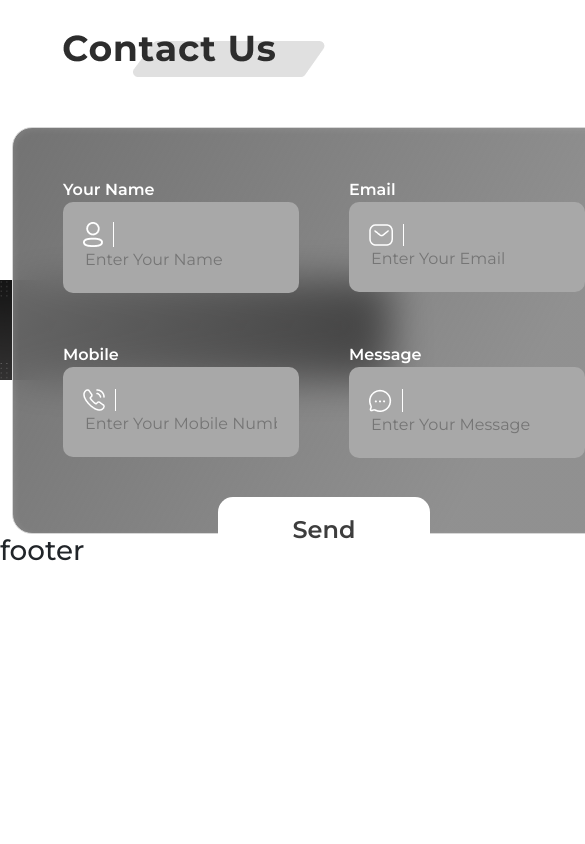
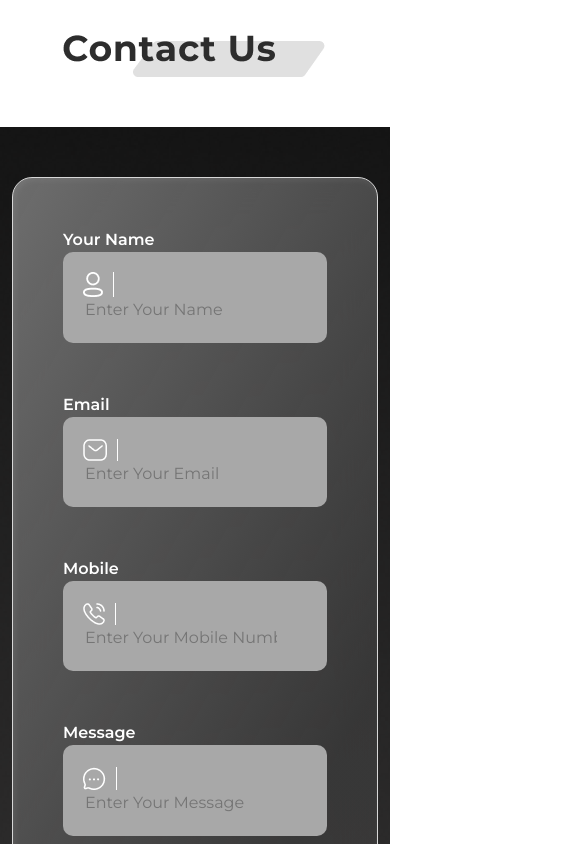
Before and after one commit to bilalbhatti139/Scan-Web, a React (Create React App) app: page / in a window 390 px wide. Shown: the part 7140-7984 px from the top of the page, 585 px wide, since content can reach past the window. Before the commit the page ends 7715 px from the top, so only its background shows below. Built offline with nearby package versions, Linux system fonts and the light colour scheme.

Commit message:
mobile setting

```diff
--- a/src/components/contact/style.scss
+++ b/src/components/contact/style.scss
@@ -9,12 +9,21 @@
     background-size: contain;
     background-repeat: no-repeat;
     background-position: center center;
+
+    @media (max-width: 767px) {
+      background-size: cover;
+    }
   }
 
   &__contact-row {
     display: grid;
     grid-template-columns: 1fr 2fr;
     align-items: center;
+
+    @media (max-width: 767px) {
+      grid-template-columns: 1fr;
+      padding: 50px 0px;
+    }
   }
 
   &__form-box {
@@ -37,6 +46,10 @@
     display: grid;
     grid-template-columns: 1fr 1fr;
     grid-gap: 50px;
+
+    @media (max-width: 767px) {
+      grid-template-columns: 1fr;
+    }
   }
 
   &__input {
@@ -70,6 +83,9 @@
     margin: auto;
     text-align: center;
     bottom: -30px;
+    @media (max-width: 767px) {
+      position: inherit;
+    }
     button {
       background: #ffffff;
       color: #3d3d3d;
@@ -78,6 +94,7 @@
       border: none;
       font-weight: 600;
       font-size: 24px;
+      margin-top: 50px;
     }
   }
 
@@ -89,5 +106,9 @@
     position: relative;
     top: -75px;
     right: 75px;
+
+    @media (max-width: 767px) {
+      display: none;
+    }
   }
 }
```
